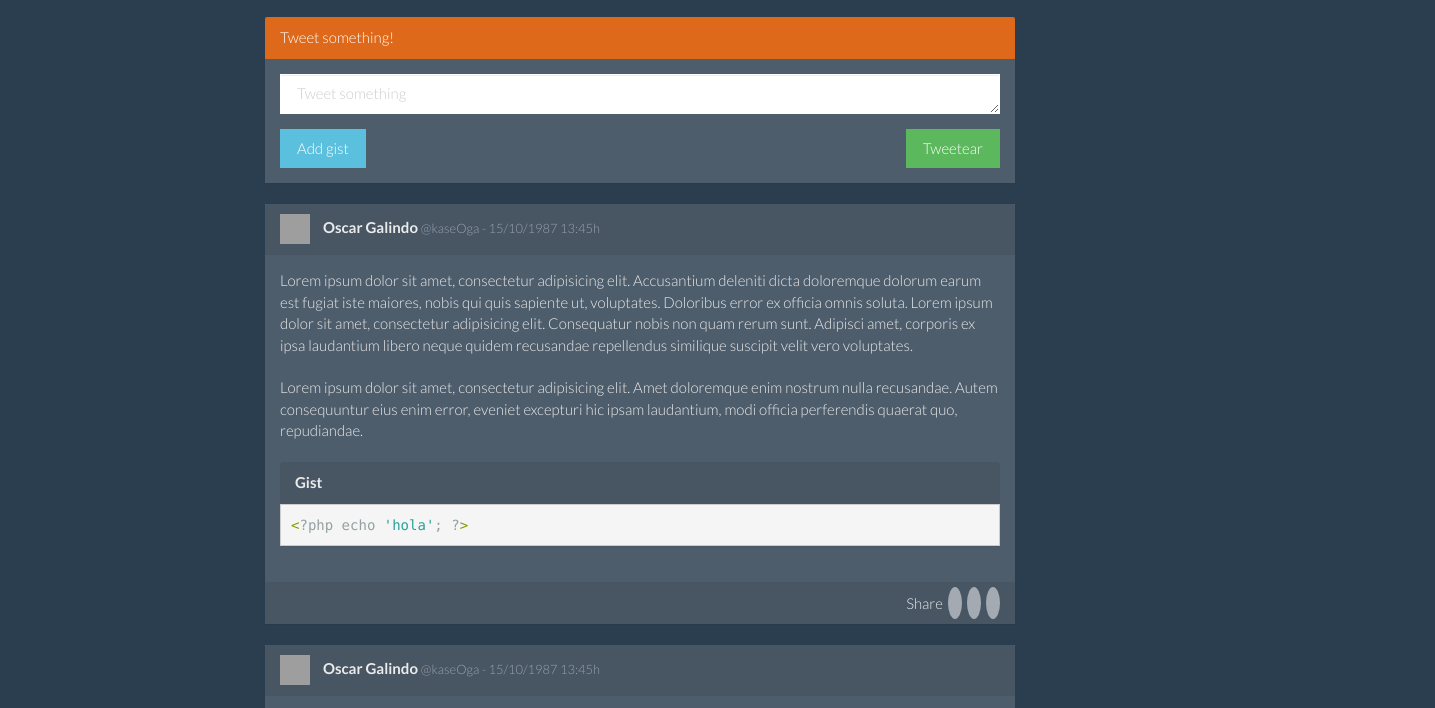
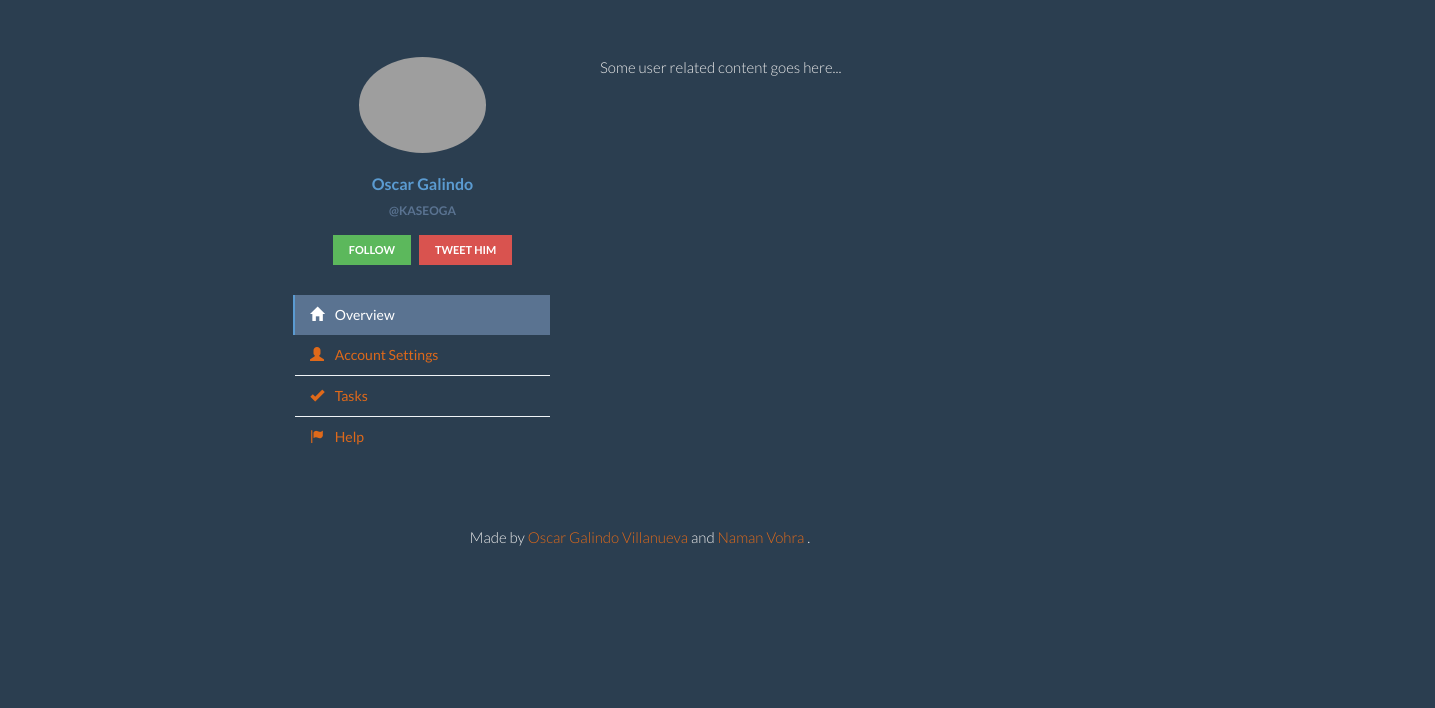
Before and after one commit to OscarGalindo/gistter_frontend, a website: page index.html in a window 1280 px wide. Shown: the part 43-751 px from the top of the page, 1435 px wide, since content can reach past the window. Drawn offline with nearby package versions, Linux system fonts and the light colour scheme; some packages are replaced by stand-ins of ours; files that its build step writes are made by us from their sources; grey boxes are pictures that could not be loaded; a script that the page names is missing; files whose address does not match are found by name.

Commit message:
Profile controller

```diff
--- /dev/null
+++ b/css/user.profile.css
@@ -0,0 +1,102 @@
+/* Profile container */
+.profile {
+    margin: 20px 0;
+}
+
+/* Profile sidebar */
+.profile-sidebar {
+    padding: 20px 0 10px 0;
+}
+
+.profile-userpic img {
+    float: none;
+    margin: 0 auto;
+    width: 50%;
+    height: 50%;
+    -webkit-border-radius: 50% !important;
+    -moz-border-radius: 50% !important;
+    border-radius: 50% !important;
+}
+
+.profile-usertitle {
+    text-align: center;
+    margin-top: 20px;
+}
+
+.profile-usertitle-name {
+    color: #5b9bd1;
+    font-size: 16px;
+    font-weight: 600;
+    margin-bottom: 7px;
+}
+
+.profile-usertitle-job {
+    text-transform: uppercase;
+    color: #5a7391;
+    font-size: 12px;
+    font-weight: 600;
+    margin-bottom: 15px;
+}
+
+.profile-userbuttons {
+    text-align: center;
+    margin-top: 10px;
+}
+
+.profile-userbuttons .btn {
+    text-transform: uppercase;
+    font-size: 11px;
+    font-weight: 600;
+    padding: 6px 15px;
+    margin-right: 5px;
+}
+
+.profile-userbuttons .btn:last-child {
+    margin-right: 0px;
+}
+
+.profile-usermenu {
+    margin-top: 30px;
+}
+
+.profile-usermenu ul li {
+    border-bottom: 1px solid #f0f4f7;
+}
+
+.profile-usermenu ul li:last-child {
+    border-bottom: none;
+}
+
+.profile-usermenu ul li a {
+    /*color: #93a3b5;*/
+    font-size: 14px;
+    font-weight: 400;
+}
+
+.profile-usermenu ul li a i {
+    margin-right: 8px;
+    font-size: 14px;
+}
+
+.profile-usermenu ul li a:hover {
+    /*background-color: #fafcfd;*/
+    color: #5b9bd1;
+}
+
+.profile-usermenu ul li.active {
+    border-bottom: none;
+}
+
+.profile-usermenu ul li.active a {
+    color: #fff;
+    background-color: #5a7391;
+    border-left: 2px solid #5b9bd1;
+    margin-left: -2px;
+}
+
+/* Profile Content */
+.profile-content {
+    padding: 20px;
+    /*background: #fff;*/
+    min-height: 460px;
+}
--- a/gistter/common/flashmessage.factory.js
+++ b/gistter/common/flashmessage.factory.js
@@ -1,4 +1,4 @@
-(function() {
+(function () {
     'use strict';
 
     angular
@@ -10,9 +10,7 @@
     function flashmessageFactory($rootScope) {
         var queue = [];
         var currentMessage = "";
-        $rootScope.$on("$stateChangeSuccess", function() {
-            console.log('hola');
-            console.log(queue);
+        $rootScope.$on("$stateChangeSuccess", function () {
             currentMessage = queue.shift() || "";
         });
 
--- a/gistter/gistter.config.js
+++ b/gistter/gistter.config.js
@@ -22,6 +22,16 @@
                 templateUrl: 'gistter/timeline/timeline.html',
                 controller: 'timelineCtrl'
             })
+            .state('user', {
+                url: '/:username',
+                templateUrl: 'gistter/user/user.html',
+                controller: 'profileCtrl',
+                resolve:{
+                    user: ['$stateParams', 'userFactory', function($stateParams, UserFactory){
+                        return UserFactory.profile($stateParams.username);
+                    }]
+                }
+            })
             .state('login', {
                 url: '/login',
                 templateUrl: 'gistter/user/login.html',
--- /dev/null
+++ b/gistter/profile/profile.controller.js
@@ -0,0 +1,18 @@
+(function () {
+    'use strict';
+
+    angular
+        .module('gistter')
+        .controller('profileCtrl', profile);
+
+    profile.$inject = ['user'];
+
+    /* @ngInject */
+    function profile(user)
+    {
+        console.log('entro');
+        /* jshint validthis: true */
+        var vm = this;
+
+    }
+})();
--- a/gistter/user/user.factory.js
+++ b/gistter/user/user.factory.js
@@ -19,12 +19,17 @@
             isAuth: isAuth,
             logout: logout,
             login: login,
-            signup: signup
+            signup: signup,
+            profile: profile
         };
 
         return user;
 
         ////////////////
+
+        function profile(username) {
+            return $http.get(API + 'user/' + username);
+        }
 
         function login(data) {
             return $http.post(API + 'auth', data);
--- /dev/null
+++ b/gistter/user/user.html
@@ -0,0 +1,61 @@
+<div class="container">
+    <div class="row profile">
+        <div class="col-md-3">
+            <div class="profile-sidebar">
+                <!-- SIDEBAR USERPIC -->
+                <div class="profile-userpic">
+                    <img src="http://keenthemes.com/preview/metronic/theme/assets/admin/pages/media/profile/profile_user.jpg"
+                         class="img-responsive" alt="">
+                </div>
+                <!-- END SIDEBAR USERPIC -->
+                <!-- SIDEBAR USER TITLE -->
+                <div class="profile-usertitle">
+                    <div class="profile-usertitle-name">
+                        Oscar Galindo
+                    </div>
+                    <div class="profile-usertitle-job">
+                        @kaseOga
+                    </div>
+                </div>
+                <!-- END SIDEBAR USER TITLE -->
+                <!-- SIDEBAR BUTTONS -->
+                <div class="profile-userbuttons">
+                    <button type="button" class="btn btn-success btn-sm">Follow</button>
+                    <button type="button" class="btn btn-danger btn-sm">Tweet him</button>
+                </div>
+                <!-- END SIDEBAR BUTTONS -->
+                <!-- SIDEBAR MENU -->
+                <div class="profile-usermenu">
+                    <ul class="nav">
+                        <li class="active">
+                            <a href="#">
+                                <i class="glyphicon glyphicon-home"></i>
+                                Overview </a>
+                        </li>
+                        <li>
+                            <a href="#">
+                                <i class="glyphicon glyphicon-user"></i>
+                                Account Settings </a>
+                        </li>
+                        <li>
+                            <a href="#" target="_blank">
+                                <i class="glyphicon glyphicon-ok"></i>
+                                Tasks </a>
+                        </li>
+                        <li>
+                            <a href="#">
+                                <i class="glyphicon glyphicon-flag"></i>
+                                Help </a>
+                        </li>
+                    </ul>
+                </div>
+                <!-- END MENU -->
+            </div>
+        </div>
+        <div class="col-md-9">
+            <div class="profile-content">
+                Some user related content goes here...
+            </div>
+        </div>
+    </div>
+</div>
--- a/index.html
+++ b/index.html
@@ -10,6 +10,7 @@
     <link rel="stylesheet" href="css/theme/highlight.css"/>
     <link rel="stylesheet" href="css/style.css"/>
     <link rel="stylesheet" href="css/timeline.css"/>
+    <link rel="stylesheet" href="css/user.profile.css"/>
 </head>
 <body ng-app="gistter" ng-controller="headerCtrl as header">
     <!-- Barra de navegación -->
```
Also changed, not shown: gistter/common/404.html (added, +1 -0 lines).
